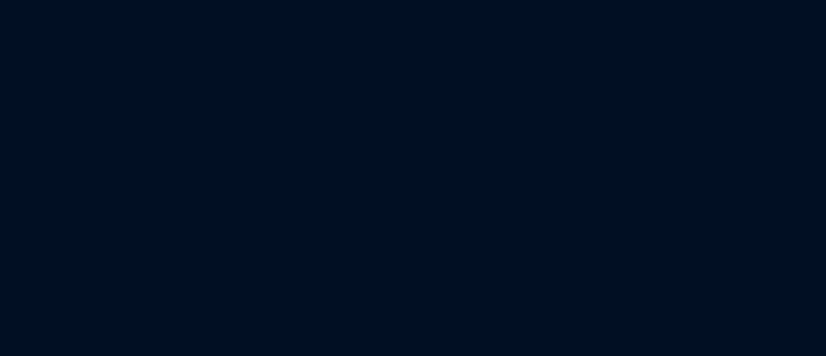
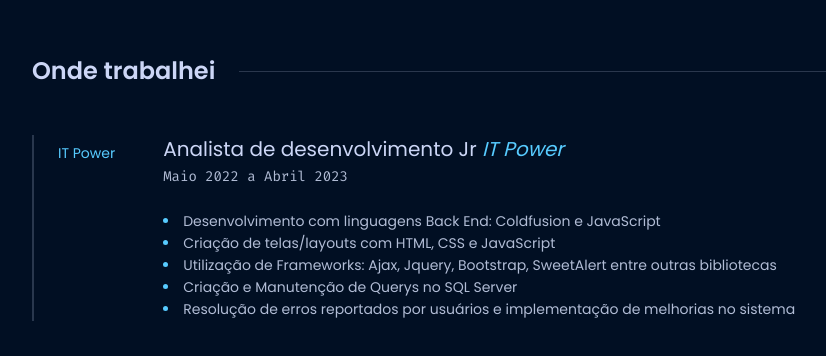
Before and after one commit to RafaMelloz/PortifolioV3, a React app: page / in a window 1280 px wide. Shown: the part 1812-2168 px from the top of the page, without its empty margins (224-1050 px from the left). Before the commit the page ends 1600 px from the top, so only its background shows below. Built offline with nearby package versions, Linux system fonts and the light colour scheme; the HTML template or start-up script is replaced by a standard one.

Commit message:
sectionExperience

```diff
--- a/src/App.jsx
+++ b/src/App.jsx
@@ -1,6 +1,7 @@
 import { Aside } from "./components/aside";
 import { Header } from "./components/header";
 import { SectionAbout } from "./sections/sectionAbout";
+import { SectionExperience } from "./sections/sectionExperience";
 import { SectionHome } from "./sections/sectionHome";
 
 export function App() {
@@ -12,6 +13,7 @@
         <Aside/>
         <SectionHome/>
         <SectionAbout/>
+        <SectionExperience />
 
       </main>
 
--- a/src/components/header.jsx
+++ b/src/components/header.jsx
@@ -19,8 +19,8 @@
                 <nav>
                     <ul className="hidden md:flex font-fira text-sm gap-10">
                         <li className="hover:text-primaryColor"><a href="#sobre">Sobre</a></li>
-                        <li className="hover:text-primaryColor"><a href="">Experiência</a></li>
-                        <li className="hover:text-primaryColor"><a href="">Projetos</a></li>
+                        <li className="hover:text-primaryColor"><a href="#experiencia">Experiência</a></li>
+                        <li className="hover:text-primaryColor"><a href="*projetos">Projetos</a></li>
                     </ul>
 
                     <IoMenu className="block md:hidden size-8" onClick={toggleSidebar} />
--- /dev/null
+++ b/src/components/whereIworked.jsx
@@ -0,0 +1,37 @@
+import { useState } from "react"
+import { works } from "../utils/descWorks";
+
+export const WhereIWorked = () =>{
+    const [idWork, setIdWork] = useState(0);
+
+    function toggleWork(id) {
+        setIdWork(id)
+    }
+
+    return(
+        <div className="flex flex-col sm:flex-row w-full gap-12">
+
+            <div className="flex flex-col border-b-2 sm:border-b-0 sm:border-l-2 border-titleColor/20">
+                {works.map((work) => (
+                    <button onClick={() => toggleWork(work.id)} className={`ml-6 whitespace-nowrap text-sm py-2 text-start ${idWork === work.id ? 'text-primaryColor' : 'text-textColor'} hover:text-primaryColor`} key={work.id}>{work.companyName}</button>
+                ))}
+            </div>
+
+            <div>
+                <h3 className="text-titleColor text-xl mb-1">
+                    {works[idWork].role}
+                    <a className="text-primaryColor italic" href={works[idWork].companyUrl}> {works[idWork].companyName}</a>
+                </h3>
+                <h4 className="font-fira text-sm mb-6">{works[idWork].workingTime}</h4>
+                <ul className="list-disc list-inside marker:text-primaryColor">
+                    {works[idWork].responsibilities.map((res) =>(
+                        <li key={res.id} className="text-sm mb-0.5 text-justify">
+                            {res.content}
+                        </li>
+                    ))}
+                </ul>
+            </div>
+
+        </div>
+    )
+}
--- a/src/sections/sectionAbout.jsx
+++ b/src/sections/sectionAbout.jsx
@@ -1,6 +1,6 @@
 export const SectionAbout = () =>{
     return(
-        <section className="md:ml-28 h-screen flex items-center justify-center gap-5 md:px-28 md:gap-20" id="sobre">
+        <section className="md:ml-28 h-screen flex flex-col md:flex-row items-center justify-center gap-5 md:px-28 md:gap-20" id="sobre">
 
             <div className="w-full">
                 <h2 className="text-titleColor text-2xl font-bold flex items-center whitespace-nowrap afterTitle">Sobre Mim</h2>
--- /dev/null
+++ b/src/sections/sectionExperience.jsx
@@ -0,0 +1,10 @@
+import { WhereIWorked } from "../components/whereIworked"
+
+export const SectionExperience = () => {
+    return (
+        <section className="md:ml-28 h-screen flex flex-col items-center justify-center md:px-28" id="experiencia">
+            <h2 className="text-titleColor text-2xl font-bold flex items-center whitespace-nowrap afterTitle w-full mb-12">Onde trabalhei</h2>
+            <WhereIWorked/>
+        </section>
+    )
+}
--- /dev/null
+++ b/src/utils/descWorks.js
@@ -0,0 +1,17 @@
+export const works = [
+    {
+        id: 0,
+        companyName: 'IT Power',
+        workingTime: 'Maio 2022 a Abril 2023',
+        companyUrl: 'https://itpower.com.br',
+        role: 'Analista de desenvolvimento Jr',
+        responsibilities: [
+            { id: 1, content: 'Desenvolvimento com linguagens Back End: Coldfusion e JavaScript' },
+            { id: 2, content: 'Criação de telas/layouts com HTML, CSS e JavaScript' },
+            { id: 3, content: 'Utilização de Frameworks: Ajax, Jquery, Bootstrap, SweetAlert entre outras bibliotecas' },
+            { id: 4, content: 'Criação e Manutenção de Querys no SQL Server' },
+            { id: 5, content: 'Resolução de erros reportados por usuários e implementação de melhorias no sistema' },
+        ]
+    },
+
+]
```
